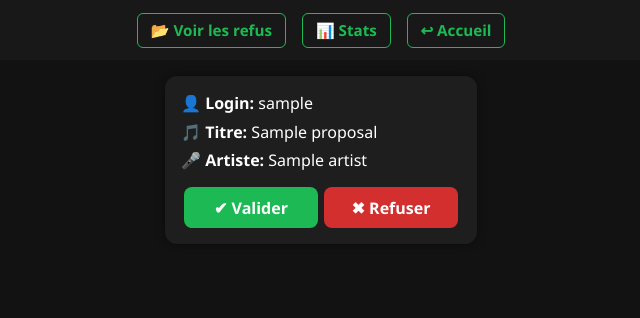
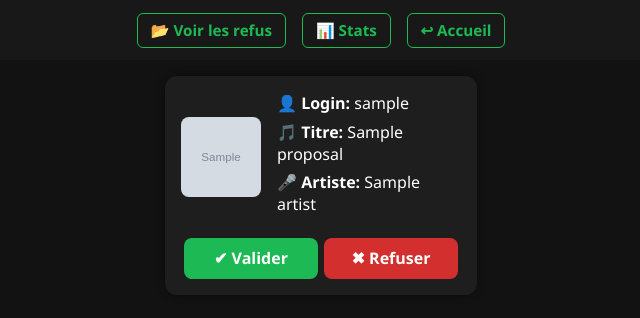
Before and after one commit to editionsnathan/spotify-playlist-dnc3, a Flask app: template templates/admin.html in a window 1280 px wide. Shown: the part 73-391 px from the top of the page, without its empty margins (319-959 px from the left). Run offline with Flask 3, Linux system fonts and the light colour scheme; the template is opened without the code that fills it: most values are stand-ins (such as "Sample title", 1, 10 or a date in 2020); grey boxes marked "Sample" are stand-in pictures.

Commit message:
Update admin.html

```diff
--- a/templates/admin.html
+++ b/templates/admin.html
@@ -1,3 +1,4 @@
+
 <!DOCTYPE html>
 <html lang="fr">
 <head>
@@ -58,10 +59,23 @@
     }
 
     .info {
-      margin-bottom: 0.8rem;
+      display: flex;
+      gap: 1rem;
+      align-items: center;
     }
 
-    .info div {
+    .info img {
+      width: 80px;
+      height: 80px;
+      border-radius: 8px;
+      object-fit: cover;
+    }
+
+    .details {
+      flex: 1;
+    }
+
+    .details div {
       margin-bottom: 0.4rem;
     }
 
@@ -116,9 +130,14 @@
     {% for p in proposals %}
     <div class="card">
       <div class="info">
-        <div><strong>👤 Login:</strong> {{ p.login }}</div>
-        <div><strong>🎵 Titre:</strong> {{ p.title }}</div>
-        <div><strong>🎤 Artiste:</strong> {{ p.artist }}</div>
+        {% if p.image %}
+        <img src="{{ p.image }}" alt="cover">
+        {% endif %}
+        <div class="details">
+          <div><strong>👤 Login:</strong> {{ p.login }}</div>
+          <div><strong>🎵 Titre:</strong> {{ p.title }}</div>
+          <div><strong>🎤 Artiste:</strong> {{ p.artist }}</div>
+        </div>
       </div>
       <div class="actions">
         <a class="validate" href="/validate/{{ loop.index0 }}">✔ Valider</a>
```
